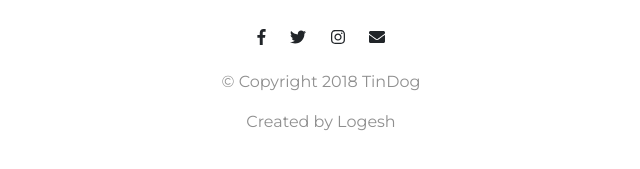
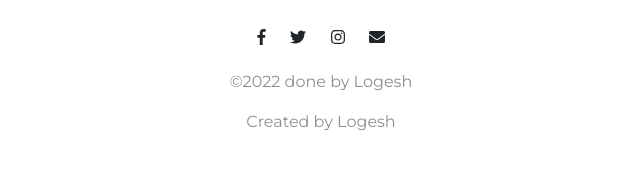
Before and after one commit to Logesh1803-P/web, a plain HTML site: page index.html in a window 1280 px wide. Shown: the part 2960-3129 px from the top of the page, 319-959 px from the left. Drawn offline with nearby package versions, Linux system fonts and the light colour scheme.

Commit message:
Update index.html

```diff
--- a/index.html
+++ b/index.html
@@ -217,7 +217,7 @@
         <i class="social-icon fab fa-twitter"></i>
         <i class="social-icon fab fa-instagram"></i>
         <i class="social-icon fas fa-envelope"></i>
-        <p>© Copyright 2018 TinDog</p>
+        <P>©2022 done by Logesh</p>
          <p>Created by Logesh</p>
 
     </footer>
```
